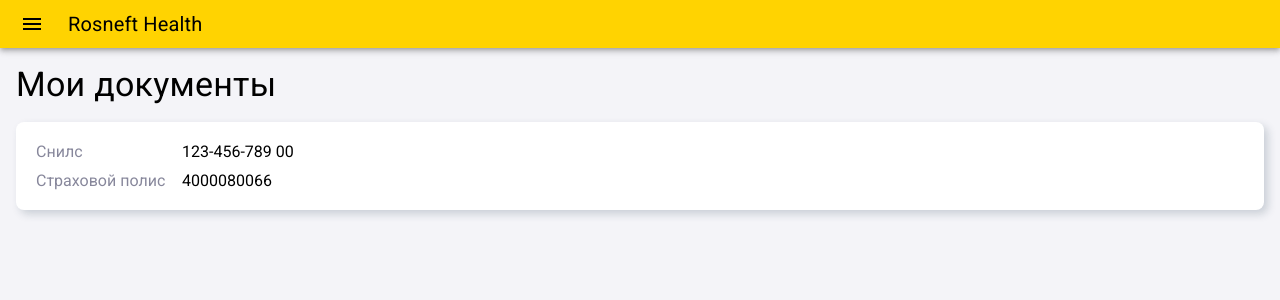
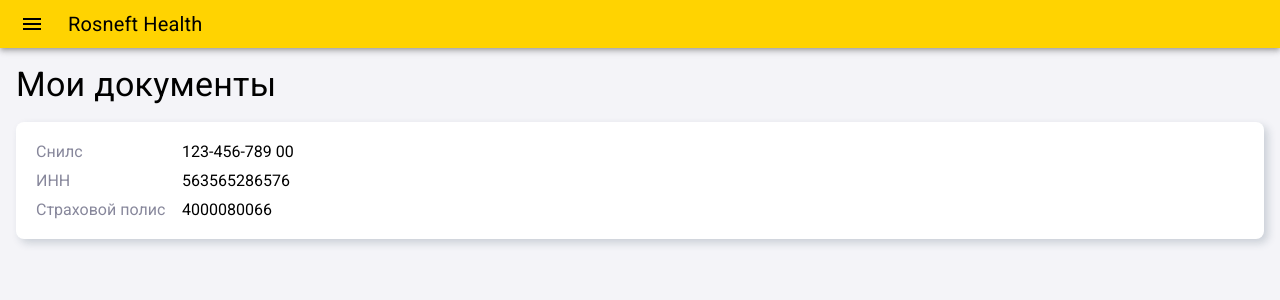
Before and after one commit to vladiks-git/rosneft, a React (Create React App) app: page /#/ in a window 1280 px wide. Shown: the top 300 px of the page. Built offline with nearby package versions, Linux system fonts and the light colour scheme.

Commit message:
добавил блок информации в документах

```diff
--- a/src/components/cards/DocumentCard/index.jsx
+++ /dev/null
@@ -1,40 +0,0 @@
-import { Box, Stack, Typography } from "@mui/material";
-import TaskIcon from "@mui/icons-material/Task";
-import React from "react";
-
-function DocumentCard() {
-  return (
-    <Box
-      sx={{
-        bgcolor: "rgba(255,211,1,0.4)",
-        p: 2,
-        borderRadius: 1.7,
-        boxShadow: "4px 4px 8px 0px rgba(34, 60, 80, 0.2)",
-      }}
-    >
-      <Stack
-        direction="row"
-        alignItems="center"
-        sx={{
-          pb: 1,
-          borderBottom: 1,
-          borderWidth: 2,
-        }}
-      >
-        <TaskIcon />
-        <Typography variant="h6">Снилс</Typography>
-      </Stack>
-
-      <Typography
-        sx={{
-          mt: 1,
-          fontSize: 15,
-        }}
-      >
-        123-456-789 00
-      </Typography>
-    </Box>
-  );
-}
-
-export default DocumentCard;
--- a/src/components/cards/index.js
+++ b/src/components/cards/index.js
@@ -1,4 +1,3 @@
 import SickLeaveCard from "./SickLeaveCard";
-import DocumentCard from "./DocumentCard";
 
-export { SickLeaveCard, DocumentCard };
+export { SickLeaveCard };
--- /dev/null
+++ b/src/components/documents/PersonalInfo.jsx
@@ -0,0 +1,24 @@
+import React from "react";
+
+import "./personal-info.scss";
+
+const PersonalInfo = () => {
+  return (
+    <div className="personal-info">
+      <div className="personal-info__item">
+        <p className="personal-info__title">Снилс</p>
+        <p>123-456-789 00</p>
+      </div>
+      <div className="personal-info__item">
+        <p className="personal-info__title">ИНН</p>
+        <p>563565286576</p>
+      </div>
+      <div className="personal-info__item">
+        <p className="personal-info__title">Страховой полис</p>
+        <p>4000080066 </p>
+      </div>
+    </div>
+  );
+};
+
+export default PersonalInfo;
--- /dev/null
+++ b/src/components/documents/index.js
@@ -0,0 +1,3 @@
+import PersonalInfo from "./PersonalInfo";
+
+export { PersonalInfo };
--- a/src/pages/documents/documents.scss
+++ b/src/components/documents/personal-info.scss
@@ -1,4 +1,4 @@
-.documents {
+.personal-info {
   background-color: #fff;
   border-radius: 8px;
   padding: 20px;
--- a/src/components/index.js
+++ b/src/components/index.js
@@ -2,5 +2,6 @@ import Header from "./header";
 import Navigation from "./Navigation";
 
 export * from "./cards";
+export * from "./documents";
 
 export { Header, Navigation };
--- a/src/pages/documents/index.jsx
+++ b/src/pages/documents/index.jsx
@@ -1,22 +1,13 @@
-import { Typography } from "@mui/material";
 import React from "react";
 
-import "./documents.scss";
+import { Typography } from "@mui/material";
+import { PersonalInfo } from "../../components";
 
 function DocumentsPage() {
   return (
     <div>
       <Typography variant="h4">Мои документы</Typography>
-      <div className="documents">
-        <div className="documents__item">
-          <p className="documents__title">Снилс</p>
-          <p>123-456-789 00</p>
-        </div>
-        <div className="documents__item">
-          <p className="documents__title">Страховой полис</p>
-          <p>4000080066 </p>
-        </div>
-      </div>
+      <PersonalInfo />
     </div>
   );
 }
```
